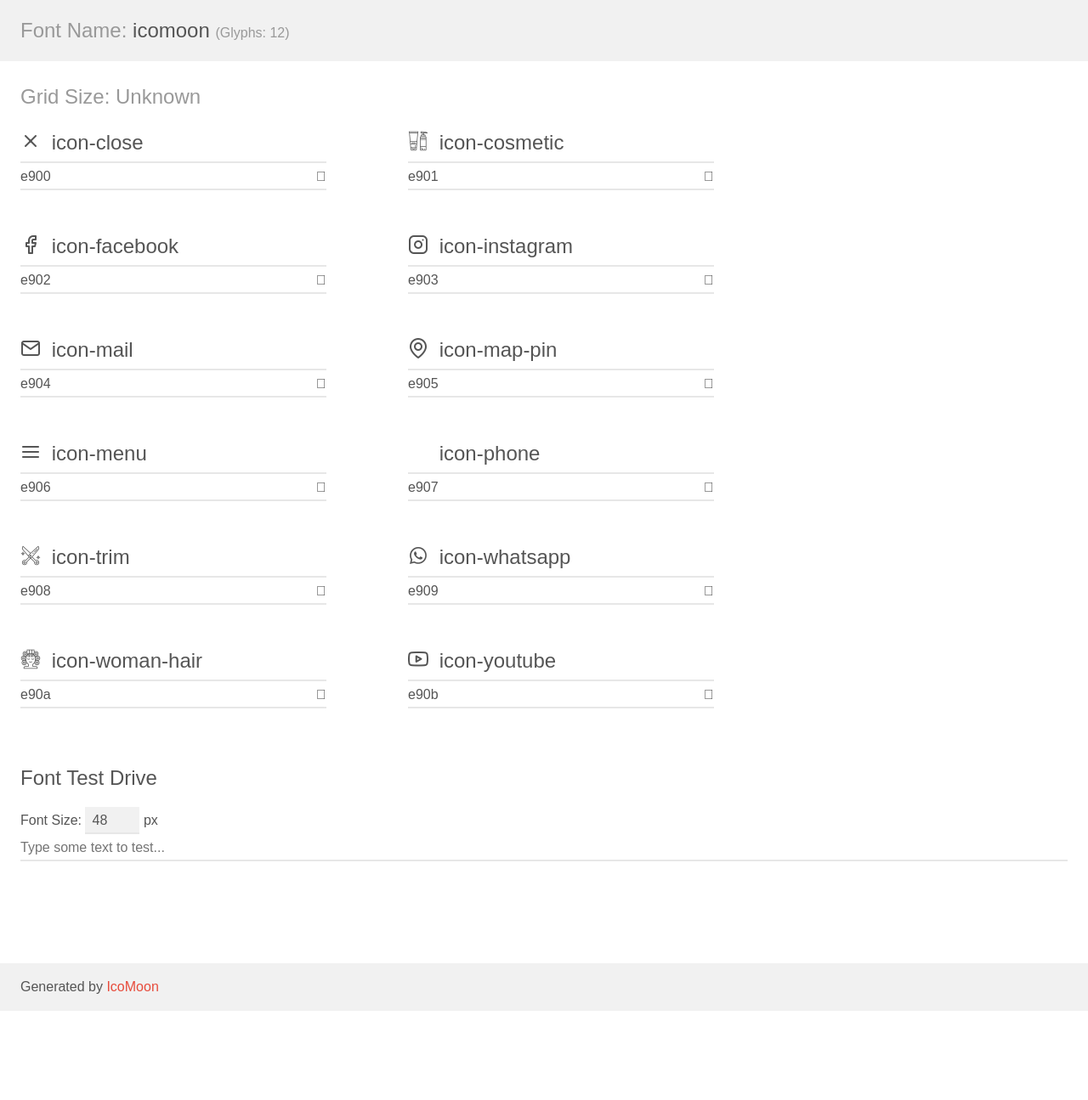
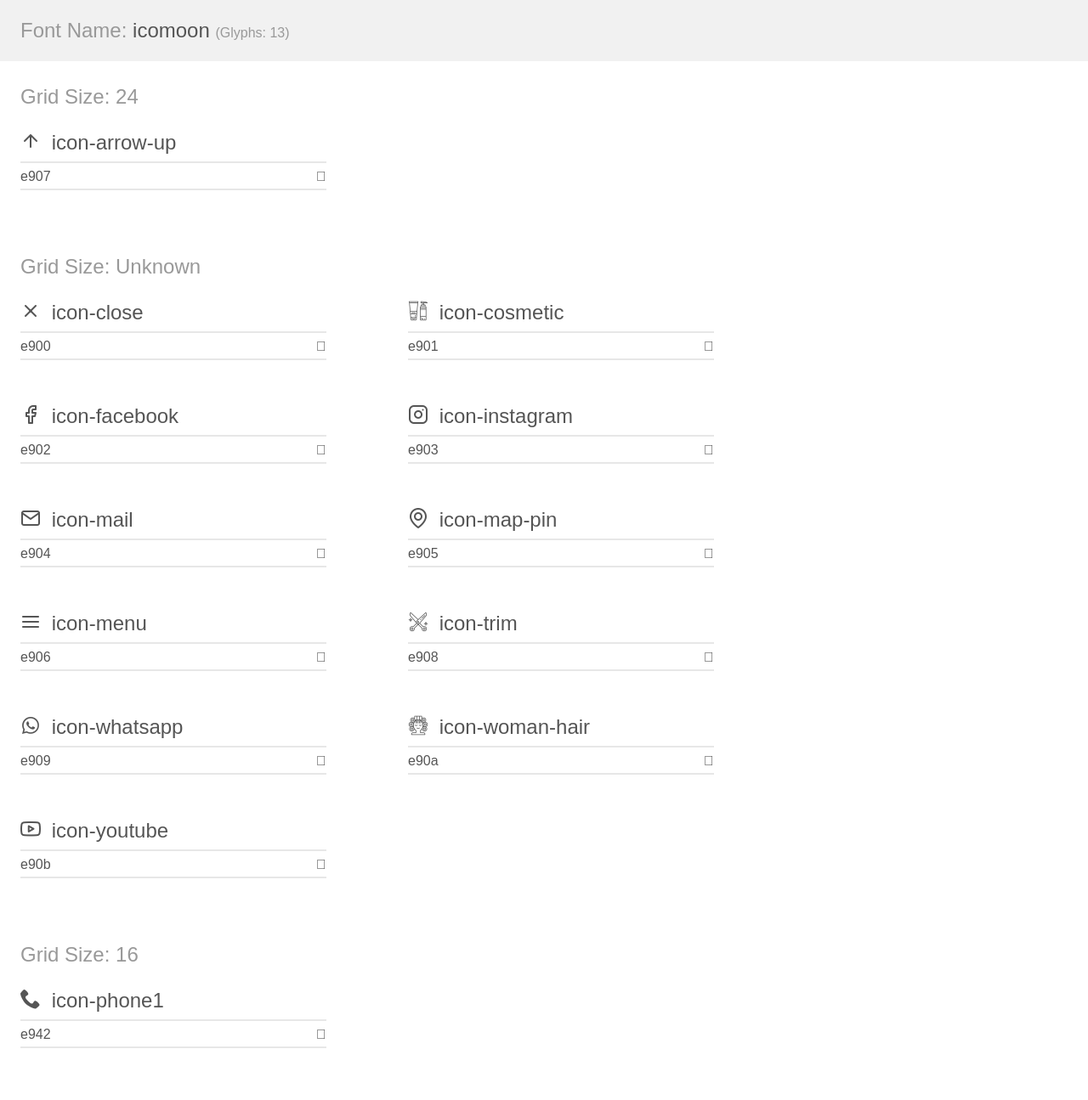
Before and after one commit to Izabela-dsn/beautysalon-NLW-6, a plain HTML site: page assets/fonts/demo.html in a window 1280 px wide. Shown: the top 1295 px of the page at 85% size. Before the commit the page ends 1190 px from the top, so only its background shows below. Drawn offline with Linux system fonts and the light colour scheme.

Commit message:
new package icons

```diff
--- a/assets/fonts/demo-files/demo.css
+++ b/assets/fonts/demo-files/demo.css
@@ -149,3 +149,9 @@
 .fs1 {
   font-size: 24px;
 }
+.fs2 {
+  font-size: 24px;
+}
+.fs3 {
+  font-size: 24px;
+}
--- a/assets/fonts/demo.html
+++ b/assets/fonts/demo.html
@@ -9,11 +9,28 @@
     <link rel="stylesheet" href="style.css"></head>
 <body>
     <div class="bgc1 clearfix">
-        <h1 class="mhmm mvm"><span class="fgc1">Font Name:</span> icomoon <small class="fgc1">(Glyphs:&nbsp;12)</small></h1>
+        <h1 class="mhmm mvm"><span class="fgc1">Font Name:</span> icomoon <small class="fgc1">(Glyphs:&nbsp;13)</small></h1>
+    </div>
+    <div class="clearfix mhl ptl">
+        <h1 class="mvm mtn fgc1">Grid Size: 24</h1>
+        <div class="glyph fs1">
+            <div class="clearfix bshadow0 pbs">
+                <span class="icon-arrow-up"></span>
+                <span class="mls"> icon-arrow-up</span>
+            </div>
+            <fieldset class="fs0 size1of1 clearfix hidden-false">
+                <input type="text" readonly value="e907" class="unit size1of2" />
+                <input type="text" maxlength="1" readonly value="&#xe907;" class="unitRight size1of2 talign-right" />
+            </fieldset>
+            <div class="fs0 bshadow0 clearfix hidden-true">
+                <span class="unit pvs fgc1">liga: </span>
+                <input type="text" readonly value="" class="liga unitRight" />
+            </div>
+        </div>
     </div>
     <div class="clearfix mhl ptl">
         <h1 class="mvm mtn fgc1">Grid Size: Unknown</h1>
-        <div class="glyph fs1">
+        <div class="glyph fs2">
             <div class="clearfix bshadow0 pbs">
                 <span class="icon-close"></span>
                 <span class="mls"> icon-close</span>
@@ -27,7 +44,7 @@
                 <input type="text" readonly value="" class="liga unitRight" />
             </div>
         </div>
-        <div class="glyph fs1">
+        <div class="glyph fs2">
             <div class="clearfix bshadow0 pbs">
                 <span class="icon-cosmetic"></span>
                 <span class="mls"> icon-cosmetic</span>
@@ -41,7 +58,7 @@
                 <input type="text" readonly value="" class="liga unitRight" />
             </div>
         </div>
-        <div class="glyph fs1">
+        <div class="glyph fs2">
             <div class="clearfix bshadow0 pbs">
                 <span class="icon-facebook"></span>
                 <span class="mls"> icon-facebook</span>
@@ -55,7 +72,7 @@
                 <input type="text" readonly value="" class="liga unitRight" />
             </div>
         </div>
-        <div class="glyph fs1">
+        <div class="glyph fs2">
             <div class="clearfix bshadow0 pbs">
                 <span class="icon-instagram"></span>
                 <span class="mls"> icon-instagram</span>
@@ -69,7 +86,7 @@
                 <input type="text" readonly value="" class="liga unitRight" />
             </div>
         </div>
-        <div class="glyph fs1">
+        <div class="glyph fs2">
             <div class="clearfix bshadow0 pbs">
                 <span class="icon-mail"></span>
                 <span class="mls"> icon-mail</span>
@@ -83,7 +100,7 @@
                 <input type="text" readonly value="" class="liga unitRight" />
             </div>
         </div>
-        <div class="glyph fs1">
+        <div class="glyph fs2">
             <div class="clearfix bshadow0 pbs">
                 <span class="icon-map-pin"></span>
                 <span class="mls"> icon-map-pin</span>
@@ -97,7 +114,7 @@
                 <input type="text" readonly value="" class="liga unitRight" />
             </div>
         </div>
-        <div class="glyph fs1">
+        <div class="glyph fs2">
             <div class="clearfix bshadow0 pbs">
                 <span class="icon-menu"></span>
                 <span class="mls"> icon-menu</span>
@@ -111,21 +128,7 @@
                 <input type="text" readonly value="" class="liga unitRight" />
             </div>
         </div>
-        <div class="glyph fs1">
-            <div class="clearfix bshadow0 pbs">
-                <span class="icon-phone"></span>
-                <span class="mls"> icon-phone</span>
-            </div>
-            <fieldset class="fs0 size1of1 clearfix hidden-false">
-                <input type="text" readonly value="e907" class="unit size1of2" />
-                <input type="text" maxlength="1" readonly value="&#xe907;" class="unitRight size1of2 talign-right" />
-            </fieldset>
-            <div class="fs0 bshadow0 clearfix hidden-true">
-                <span class="unit pvs fgc1">liga: </span>
-                <input type="text" readonly value="" class="liga unitRight" />
-            </div>
-        </div>
-        <div class="glyph fs1">
+        <div class="glyph fs2">
             <div class="clearfix bshadow0 pbs">
                 <span class="icon-trim"></span>
                 <span class="mls"> icon-trim</span>
@@ -139,7 +142,7 @@
                 <input type="text" readonly value="" class="liga unitRight" />
             </div>
         </div>
-        <div class="glyph fs1">
+        <div class="glyph fs2">
             <div class="clearfix bshadow0 pbs">
                 <span class="icon-whatsapp"></span>
                 <span class="mls"> icon-whatsapp</span>
@@ -153,7 +156,7 @@
                 <input type="text" readonly value="" class="liga unitRight" />
             </div>
         </div>
-        <div class="glyph fs1">
+        <div class="glyph fs2">
             <div class="clearfix bshadow0 pbs">
                 <span class="icon-woman-hair"></span>
                 <span class="mls"> icon-woman-hair</span>
@@ -167,7 +170,7 @@
                 <input type="text" readonly value="" class="liga unitRight" />
             </div>
         </div>
-        <div class="glyph fs1">
+        <div class="glyph fs2">
             <div class="clearfix bshadow0 pbs">
                 <span class="icon-youtube"></span>
                 <span class="mls"> icon-youtube</span>
@@ -179,6 +182,23 @@
             <div class="fs0 bshadow0 clearfix hidden-true">
                 <span class="unit pvs fgc1">liga: </span>
                 <input type="text" readonly value="" class="liga unitRight" />
+            </div>
+        </div>
+    </div>
+    <div class="clearfix mhl ptl">
+        <h1 class="mvm mtn fgc1">Grid Size: 16</h1>
+        <div class="glyph fs3">
+            <div class="clearfix bshadow0 pbs">
+                <span class="icon-phone1"></span>
+                <span class="mls"> icon-phone1</span>
+            </div>
+            <fieldset class="fs0 size1of1 clearfix hidden-false">
+                <input type="text" readonly value="e942" class="unit size1of2" />
+                <input type="text" maxlength="1" readonly value="&#xe942;" class="unitRight size1of2 talign-right" />
+            </fieldset>
+            <div class="fs0 bshadow0 clearfix hidden-true">
+                <span class="unit pvs fgc1">liga: </span>
+                <input type="text" readonly value="phone, telephone" class="liga unitRight" />
             </div>
         </div>
     </div>
--- a/assets/fonts/style.css
+++ b/assets/fonts/style.css
@@ -1,10 +1,10 @@
 @font-face {
   font-family: 'icomoon';
-  src:  url('fonts/icomoon.eot?60tunw');
-  src:  url('fonts/icomoon.eot?60tunw#iefix') format('embedded-opentype'),
-    url('fonts/icomoon.ttf?60tunw') format('truetype'),
-    url('fonts/icomoon.woff?60tunw') format('woff'),
-    url('fonts/icomoon.svg?60tunw#icomoon') format('svg');
+  src:  url('fonts/icomoon.eot?hyljh8');
+  src:  url('fonts/icomoon.eot?hyljh8#iefix') format('embedded-opentype'),
+    url('fonts/icomoon.ttf?hyljh8') format('truetype'),
+    url('fonts/icomoon.woff?hyljh8') format('woff'),
+    url('fonts/icomoon.svg?hyljh8#icomoon') format('svg');
   font-weight: normal;
   font-style: normal;
   font-display: block;
@@ -25,6 +25,9 @@
   -moz-osx-font-smoothing: grayscale;
 }
 
+.icon-arrow-up:before {
+  content: "\e907";
+}
 .icon-close:before {
   content: "\e900";
 }
@@ -46,9 +49,6 @@
 .icon-menu:before {
   content: "\e906";
 }
-.icon-phone:before {
-  content: "\e907";
-}
 .icon-trim:before {
   content: "\e908";
 }
@@ -61,3 +61,6 @@
 .icon-youtube:before {
   content: "\e90b";
 }
+.icon-phone1:before {
+  content: "\e942";
+}
```
Also changed, not shown: assets/fonts/selection.json (+1 -1 lines), assets/fonts/fonts/icomoon.ttf, assets/fonts/fonts/icomoon.woff, 2 other files.
